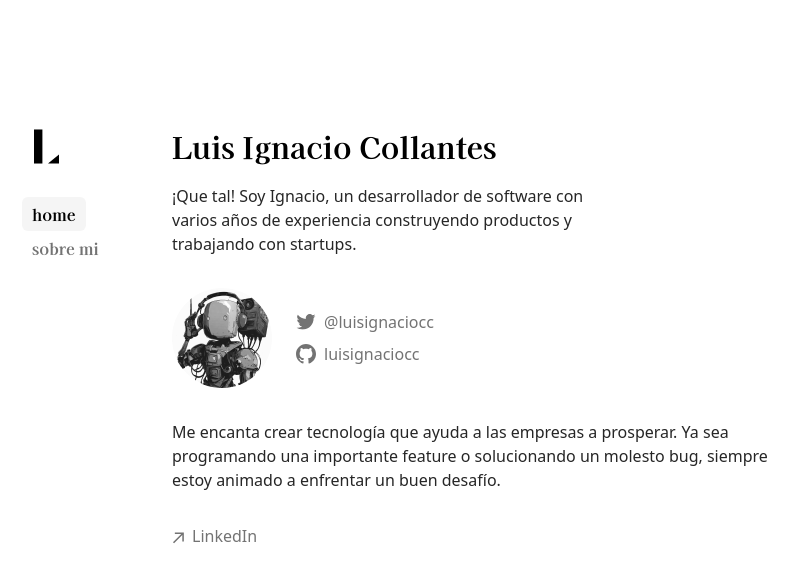
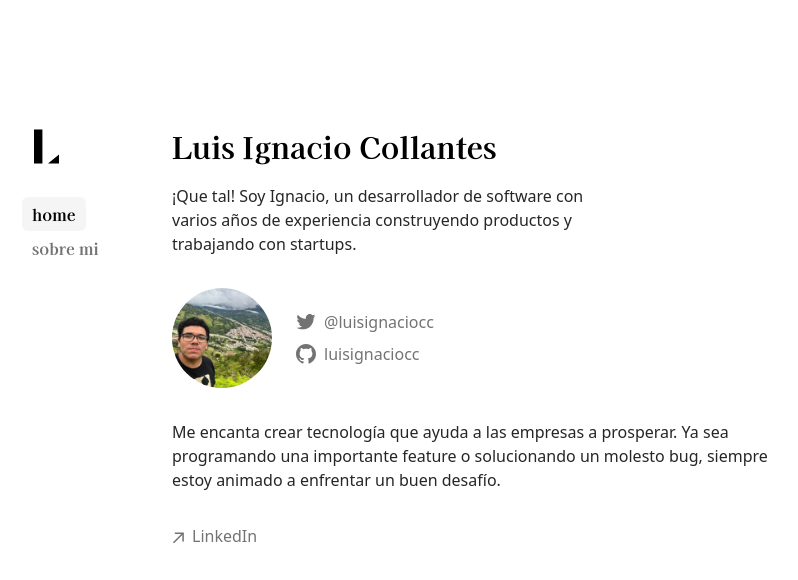
Before and after one commit to luisignaciocc/luisignacio.cc, a Next.js app: page / in a window 1280 px wide. Shown: the top 580 px of the page, without its empty margins (170-968 px from the left). Built offline with nearby package versions, Linux system fonts and the light colour scheme.

Commit message:
change image

```diff
--- a/app/page.tsx
+++ b/app/page.tsx
@@ -20,7 +20,7 @@ export default async function HomePage() {
       <div className="flex items-start md:items-center my-8 flex-col md:flex-row">
         <Image
           alt={name}
-          className="rounded-full grayscale"
+          className="rounded-full"
           src={avatar}
           placeholder="blur"
           width={100}
--- a/lib/info.tsx
+++ b/lib/info.tsx
@@ -1,4 +1,4 @@
-import me from "../app/avatar.jpeg";
+import me from "../app/avatar.jpg";
 
 export const name = "Luis Ignacio Collantes";
 export const avatar = me;
```
Also changed, not shown: app/avatar.jpeg (deleted), app/avatar.jpg (added).
